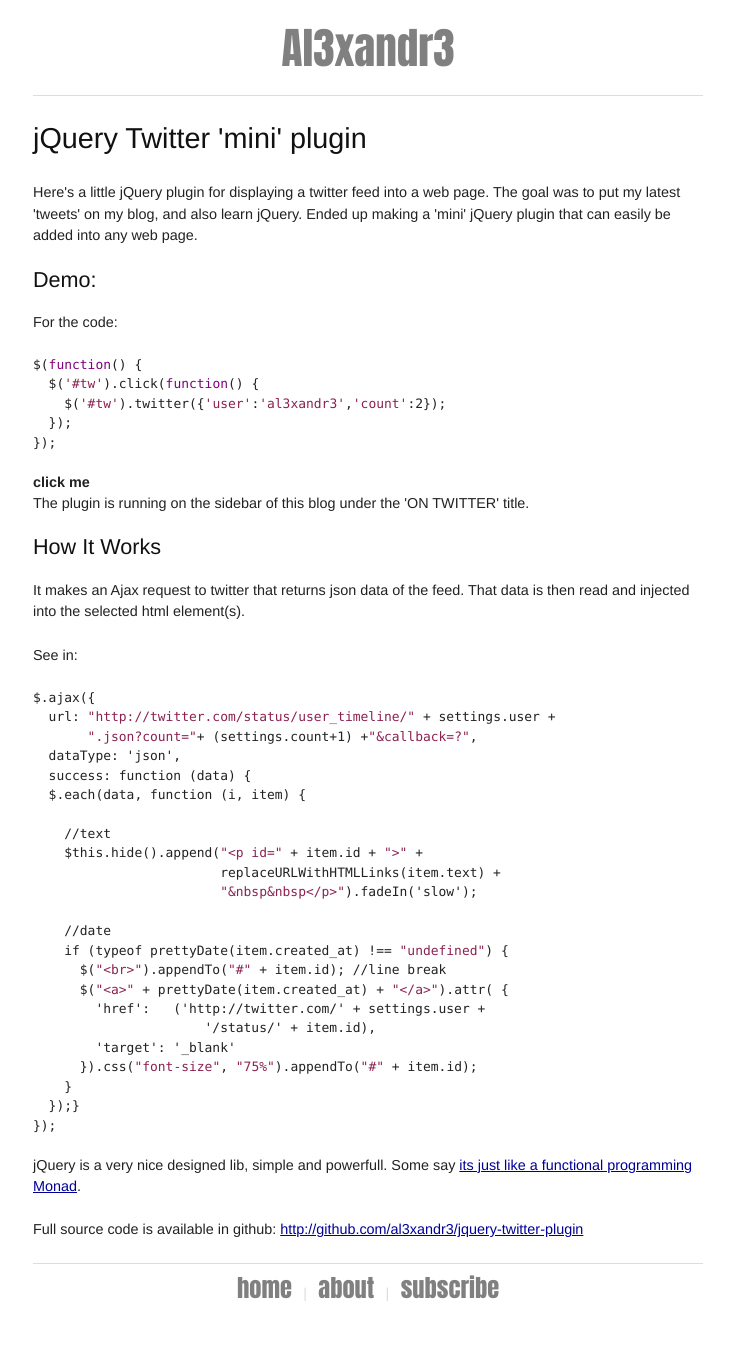
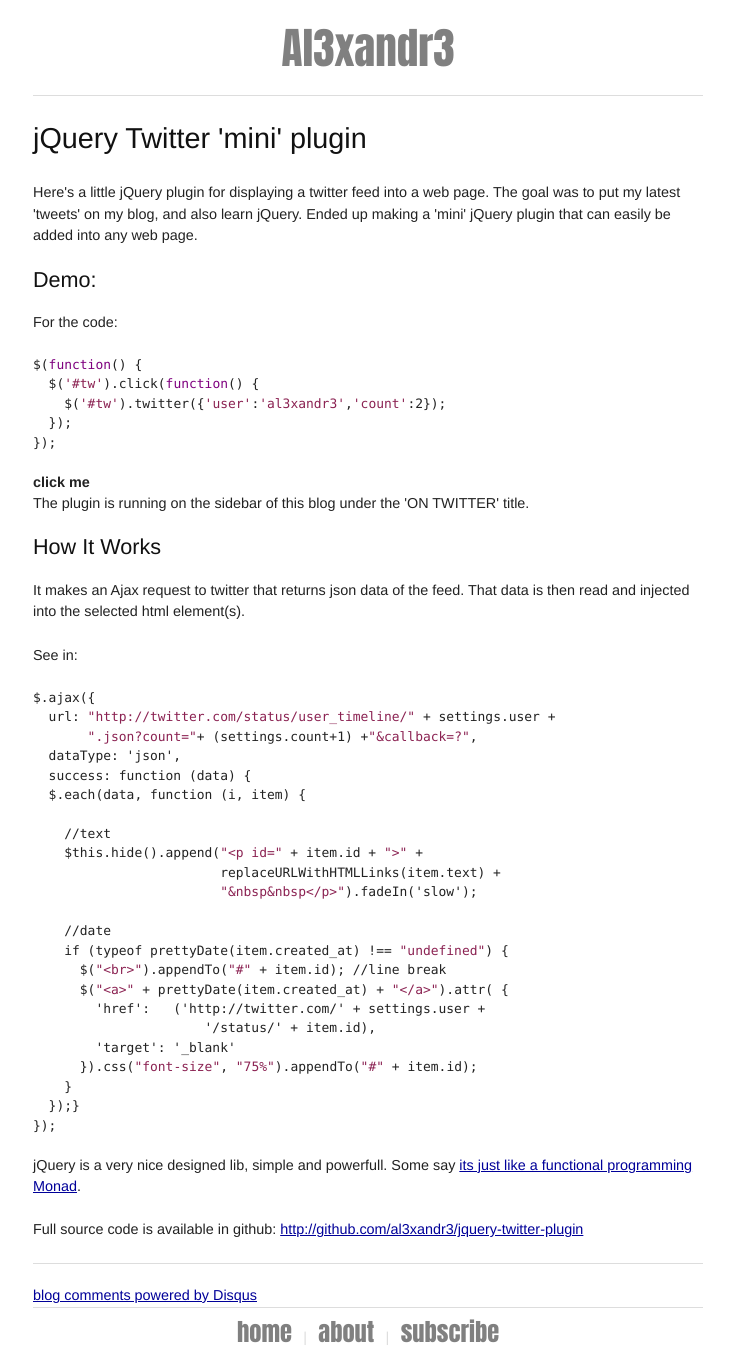
Before and after one commit to al3xandr3/al3xandr3.github.io, a Jekyll site: the page built from _posts/2010-04-10-jquery-twitter-plugin.html, in a window 1280 px wide. Shown: the whole page, without its empty margins (272-1006 px from the left). Built offline with Jekyll 4.4.1, drawn with Linux system fonts in a browser that asks for light colours; comment, search, counter and statistics services are not loaded; before the commit the page ends 1313 px from its top, so only the background shows below that; some of the changed lines change nothing that is shown.

Commit message:
adding in disqus

```diff
--- a/_layouts/post.html
+++ b/_layouts/post.html
@@ -5,3 +5,31 @@
 <div id="post">
   {{ content }}
 </div>
+<hr>
+<div id="disqus_thread"></div>
+<script type="text/javascript">
+  /**
+    * var disqus_identifier; [Optional but recommended: Define a unique identifier (e.g. post id or slug) for this thread]
+    */
+  (function() {
+   var dsq = document.createElement('script'); dsq.type = 'text/javascript'; dsq.async = true;
+   dsq.src = 'http://al3xandr3.disqus.com/embed.js';
+   (document.getElementsByTagName('head')[0] || document.getElementsByTagName('body')[0]).appendChild(dsq);
+  })();
+</script>
+<noscript>Please enable JavaScript to view the <a href="http://disqus.com/?ref_noscript=al3xandr3">comments powered by Disqus.</a></noscript>
+<a href="http://disqus.com" class="dsq-brlink">blog comments powered by <span class="logo-disqus">Disqus</span></a>
+<script type="text/javascript">
+//<![CDATA[
+(function() {
+	var links = document.getElementsByTagName('a');
+	var query = '?';
+	for(var i = 0; i < links.length; i++) {
+	if(links[i].href.indexOf('#disqus_thread') >= 0) {
+		query += 'url' + i + '=' + encodeURIComponent(links[i].href) + '&';
+	}
+	}
+	document.write('<script charset="utf-8" type="text/javascript" src="http://disqus.com/forums/al3xandr3/get_num_replies.js' + query + '"></' + 'script>');
+})();
+//]]>
+</script>
```
